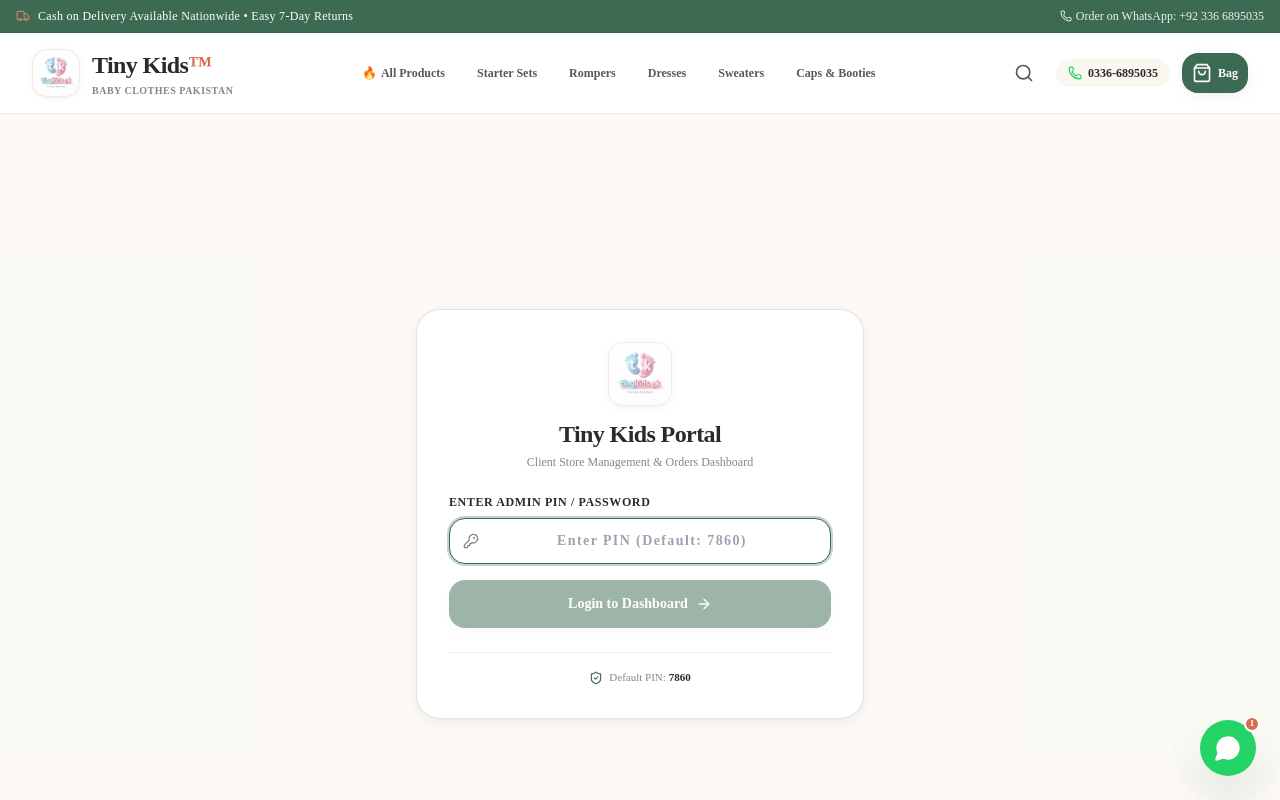
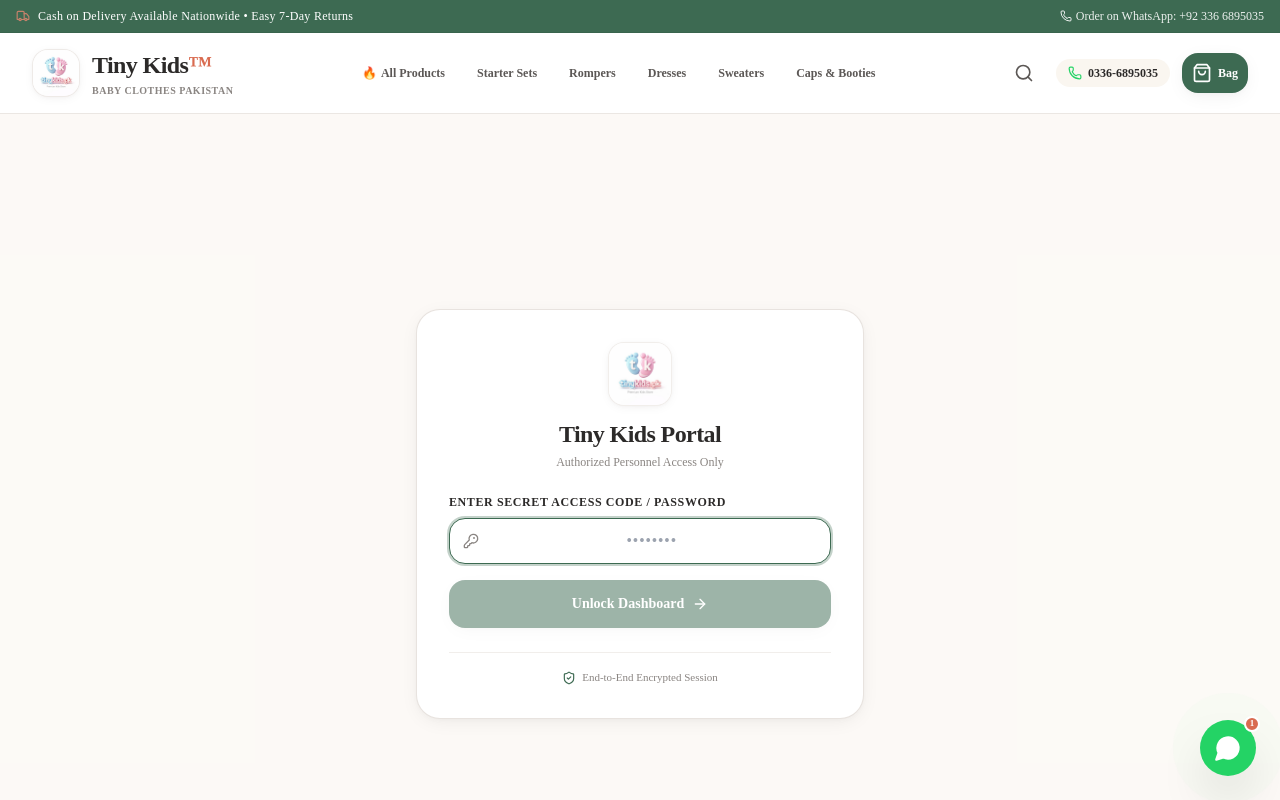
Before and after one commit to muzammiliqbalofficial/new, a Next.js app: page /admin/login in a window 1280 px wide. Shown: the top 800 px of the page. Built offline with nearby package versions, Linux system fonts and the light colour scheme.

Commit message:
fix: removed all PIN code hints from login screen for maximum security

```diff
--- a/src/app/admin/login/page.tsx
+++ b/src/app/admin/login/page.tsx
@@ -3,7 +3,7 @@
 import React, { useState, useEffect } from 'react';
 import { useRouter } from 'next/navigation';
 import Image from 'next/image';
-import { Lock, ArrowRight, ShieldCheck, KeyRound } from 'lucide-react';
+import { ArrowRight, ShieldCheck, KeyRound } from 'lucide-react';
 import { verifyAdminPin, setAdminSession, isAdminAuthenticated } from '@/lib/admin-auth';
 
 export default function AdminLoginPage() {
@@ -27,7 +27,7 @@ export default function AdminLoginPage() {
       setAdminSession();
       router.push('/admin');
     } else {
-      setError('Invalid PIN / Password. Please try again.');
+      setError('Invalid Access Code. Access Denied.');
       setIsLoading(false);
     }
   };
@@ -43,7 +43,7 @@ export default function AdminLoginPage() {
           <div>
             <h1 className="text-2xl font-black text-charcoal tracking-tight">Tiny Kids Portal</h1>
             <p className="text-xs text-charcoal-muted mt-1 font-medium">
-              Client Store Management & Orders Dashboard
+              Authorized Personnel Access Only
             </p>
           </div>
         </div>
@@ -52,7 +52,7 @@ export default function AdminLoginPage() {
         <form onSubmit={handleLogin} className="space-y-4">
           <div>
             <label className="block text-xs font-bold uppercase tracking-wider text-charcoal mb-2">
-              Enter Admin PIN / Password
+              Enter Secret Access Code / Password
             </label>
             <div className="relative">
               <div className="absolute inset-y-0 left-0 pl-3.5 flex items-center pointer-events-none text-charcoal-muted">
@@ -62,7 +62,7 @@ export default function AdminLoginPage() {
                 type="password"
                 value={pin}
                 onChange={(e) => setPin(e.target.value)}
-                placeholder="Enter PIN (Default: 7860)"
+                placeholder="••••••••"
                 autoFocus
                 required
                 className="w-full pl-10 pr-4 py-3 rounded-2xl border border-charcoal-border/80 text-sm focus:outline-none focus:ring-2 focus:ring-brand/30 focus:border-brand tracking-widest text-center font-bold text-lg"
@@ -81,7 +81,7 @@ export default function AdminLoginPage() {
             disabled={isLoading || !pin.trim()}
             className="w-full py-3.5 bg-brand hover:bg-brand-dark text-white font-bold text-sm rounded-2xl shadow-card hover:shadow-hover transition-all flex items-center justify-center space-x-2 active:scale-98 disabled:opacity-50"
           >
-            <span>{isLoading ? 'Verifying...' : 'Login to Dashboard'}</span>
+            <span>{isLoading ? 'Verifying...' : 'Unlock Dashboard'}</span>
             <ArrowRight className="w-4 h-4" />
           </button>
         </form>
@@ -89,7 +89,7 @@ export default function AdminLoginPage() {
         <div className="pt-4 border-t border-charcoal-border/50 text-center">
           <span className="text-[11px] text-charcoal-muted flex items-center justify-center space-x-1.5 font-medium">
             <ShieldCheck className="w-3.5 h-3.5 text-brand" />
-            <span>Default PIN: <strong className="text-charcoal">7860</strong></span>
+            <span>End-to-End Encrypted Session</span>
           </span>
         </div>
       </div>
```
